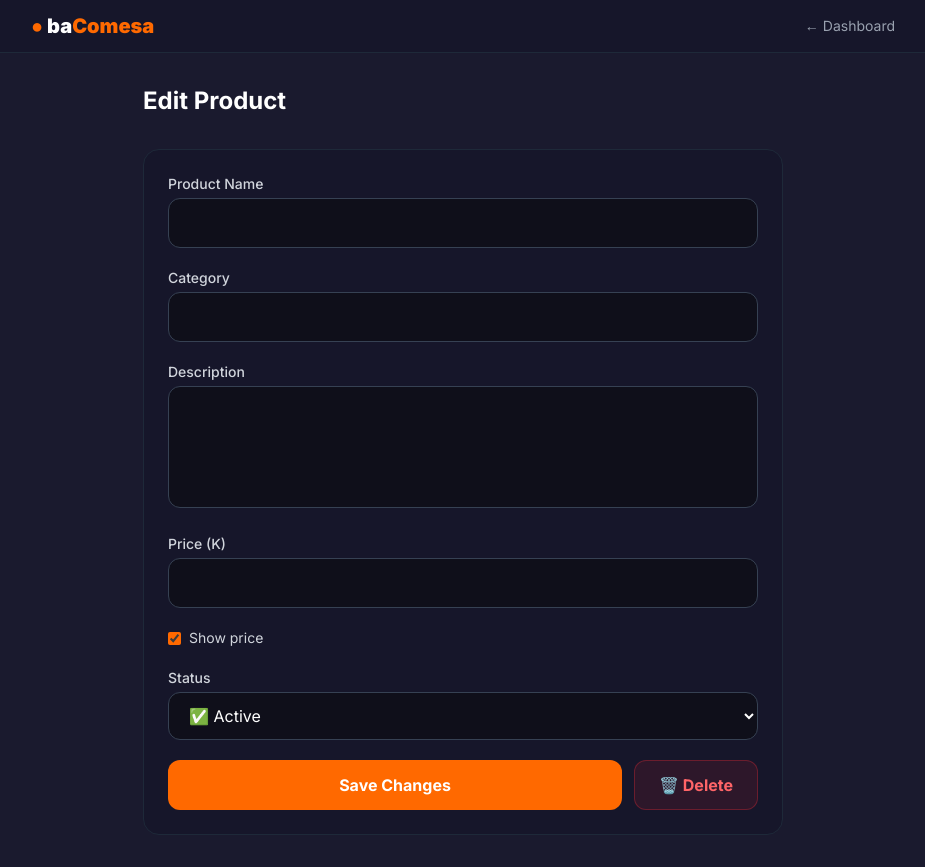
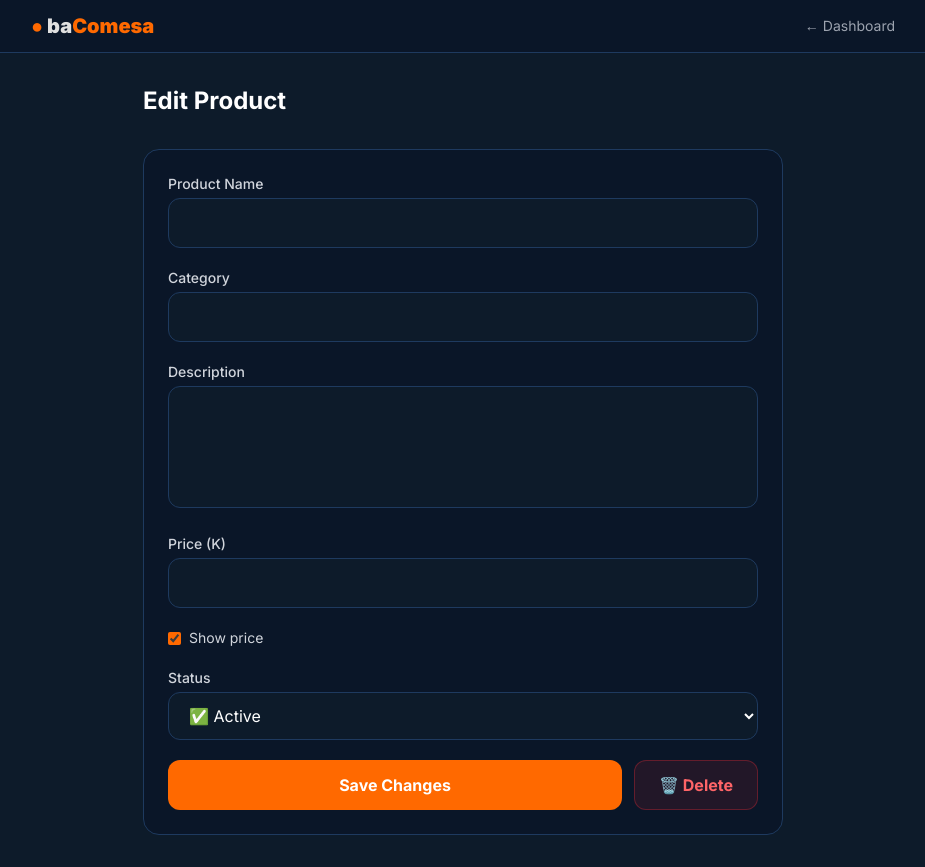
Before and after one commit to trinitymambwe/ba-comesa-firebase, a Next.js app: page /products/edit/1 in a window 1280 px wide. Shown: the whole page, without its empty margins (177-1102 px from the left). Built offline with nearby package versions, Linux system fonts and the light colour scheme; no server answers; the database is empty; sample sign-in values are in the browser's storage.

Commit message:
Fix delete to permanently remove product

```diff
--- a/app/products/edit/[id]/page.tsx
+++ b/app/products/edit/[id]/page.tsx
@@ -2,7 +2,7 @@
 
 import { useState, useEffect } from 'react'
 import { db, auth } from '@/lib/firebase'
-import { doc, getDoc, updateDoc } from 'firebase/firestore'
+import { doc, getDoc, updateDoc, deleteDoc } from 'firebase/firestore'
 import { onAuthStateChanged } from 'firebase/auth'
 import { useRouter, useParams } from 'next/navigation'
 import Link from 'next/link'
@@ -79,7 +79,7 @@ export default function EditProductPage() {
     if (!confirm('Delete this product? This cannot be undone.')) return
     setLoading(true)
     try {
-      await updateDoc(doc(db, 'products', id as string), { status: 'archived' })
+      await deleteDoc(doc(db, 'products', id as string))
       router.push('/dashboard')
     } catch (err: any) {
       setError(err.message)
@@ -90,13 +90,13 @@ export default function EditProductPage() {
   if (fetching) return <div className="min-h-screen bg-[#1a1a2e] flex items-center justify-center text-white">Loading...</div>
 
   return (
-    <div className="min-h-screen bg-[#1a1a2e] text-gray-200">
-      <header className="bg-[#16162a] border-b border-gray-800 sticky top-0 z-50">
+    <div className="min-h-screen bg-[#0d1b2a] text-gray-200">
+      <header className="bg-[#0a1628] border-b border-[#1e3a5f] sticky top-0 z-50">
         <div className="max-w-4xl mx-auto px-4 py-3 flex items-center justify-between">
           <Link href="/" className="text-xl font-black">
-            <span className="text-orange-500">●</span> <span className="text-white">ba</span><span className="text-orange-500">Comesa</span>
+            <span className="text-orange-500">●</span> <span style={{ color: '#e0e0e0' }}>ba</span><span className="text-orange-500">Comesa</span>
           </Link>
-          <Link href="/dashboard" className="text-gray-400 hover:text-white text-sm">← Dashboard</Link>
+          <Link href="/dashboard" style={{ color: '#9ca3af' }} className="hover:text-white text-sm">← Dashboard</Link>
         </div>
       </header>
 
@@ -106,25 +106,25 @@ export default function EditProductPage() {
         {error && <div className="bg-red-500/10 border border-red-500/30 text-red-400 px-4 py-3 rounded-xl mb-4 text-sm">{error}</div>}
         {success && <div className="bg-green-500/10 border border-green-500/30 text-green-400 px-4 py-3 rounded-xl mb-4 text-sm">{success}</div>}
 
-        <form onSubmit={handleUpdate} className="bg-[#16162a] rounded-2xl border border-gray-800 p-6 space-y-5">
+        <form onSubmit={handleUpdate} className="bg-[#0a1628] rounded-2xl border border-[#1e3a5f] p-6 space-y-5">
           <div>
             <label className="block text-sm font-medium text-gray-300 mb-1">Product Name</label>
-            <input type="text" value={name} onChange={(e) => setName(e.target.value)} required className="w-full px-4 py-3 bg-[#0f0f1a] border border-gray-700 rounded-xl focus:outline-none focus:border-orange-500 text-white" />
+            <input type="text" value={name} onChange={(e) => setName(e.target.value)} required className="w-full px-4 py-3 bg-[#0d1b2a] border border-[#1e3a5f] rounded-xl focus:outline-none focus:border-orange-500 text-white" />
           </div>
 
           <div>
             <label className="block text-sm font-medium text-gray-300 mb-1">Category</label>
-            <input type="text" value={category} onChange={(e) => setCategory(e.target.value)} className="w-full px-4 py-3 bg-[#0f0f1a] border border-gray-700 rounded-xl focus:outline-none focus:border-orange-500 text-white" />
+            <input type="text" value={category} onChange={(e) => setCategory(e.target.value)} className="w-full px-4 py-3 bg-[#0d1b2a] border border-[#1e3a5f] rounded-xl focus:outline-none focus:border-orange-500 text-white" />
           </div>
 
           <div>
             <label className="block text-sm font-medium text-gray-300 mb-1">Description</label>
-            <textarea value={description} onChange={(e) => setDescription(e.target.value)} rows={4} className="w-full px-4 py-3 bg-[#0f0f1a] border border-gray-700 rounded-xl focus:outline-none focus:border-orange-500 text-white resize-none" />
+            <textarea value={description} onChange={(e) => setDescription(e.target.value)} rows={4} className="w-full px-4 py-3 bg-[#0d1b2a] border border-[#1e3a5f] rounded-xl focus:outline-none focus:border-orange-500 text-white resize-none" />
           </div>
 
           <div>
             <label className="block text-sm font-medium text-gray-300 mb-1">Price (K)</label>
-            <input type="number" value={price} onChange={(e) => setPrice(e.target.value)} className="w-full px-4 py-3 bg-[#0f0f1a] border border-gray-700 rounded-xl focus:outline-none focus:border-orange-500 text-white" />
+            <input type="number" value={price} onChange={(e) => setPrice(e.target.value)} className="w-full px-4 py-3 bg-[#0d1b2a] border border-[#1e3a5f] rounded-xl focus:outline-none focus:border-orange-500 text-white" />
           </div>
 
           <label className="flex items-center gap-2 cursor-pointer">
@@ -134,7 +134,7 @@ export default function EditProductPage() {
 
           <div>
             <label className="block text-sm font-medium text-gray-300 mb-1">Status</label>
-            <select value={status} onChange={(e) => setStatus(e.target.value)} className="w-full px-4 py-3 bg-[#0f0f1a] border border-gray-700 rounded-xl focus:outline-none focus:border-orange-500 text-white">
+            <select value={status} onChange={(e) => setStatus(e.target.value)} className="w-full px-4 py-3 bg-[#0d1b2a] border border-[#1e3a5f] rounded-xl focus:outline-none focus:border-orange-500 text-white">
               <option value="active">✅ Active</option>
               <option value="sold">💰 Sold</option>
               <option value="archived">📦 Archived</option>
```
